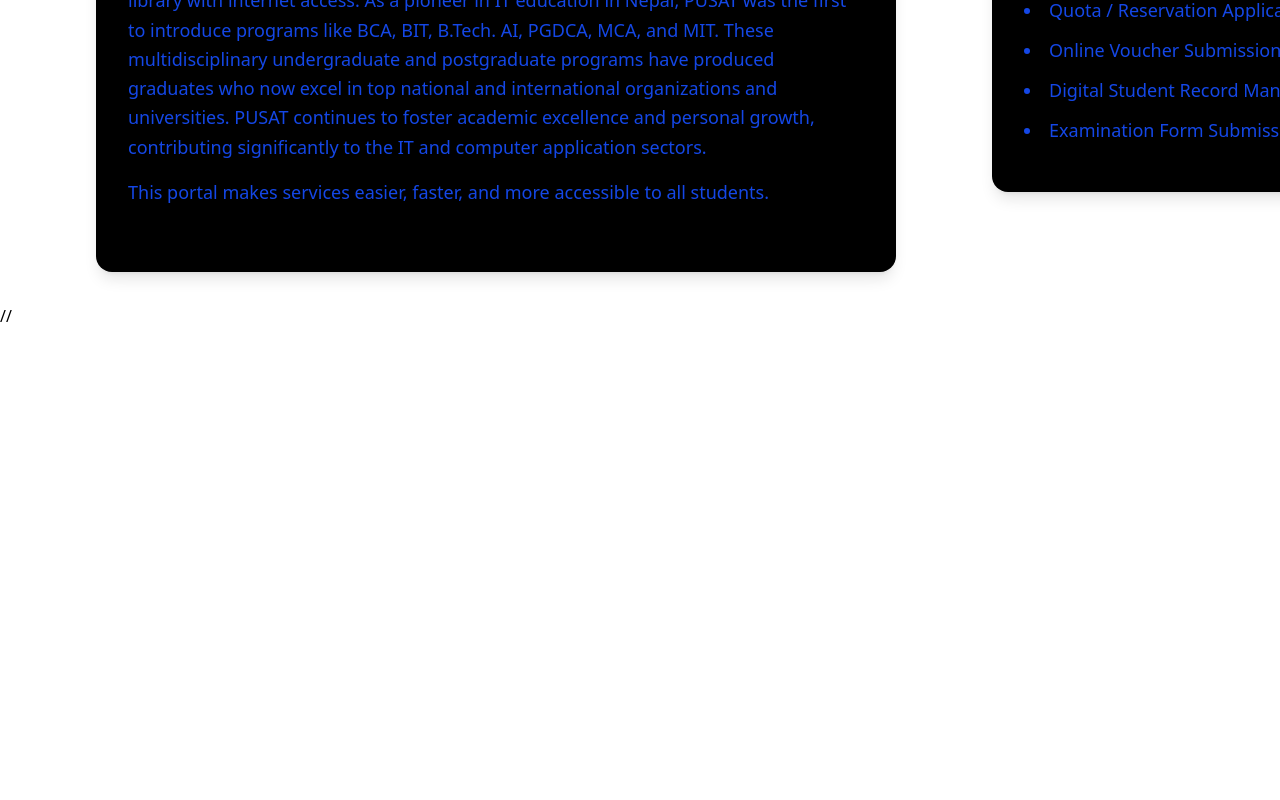
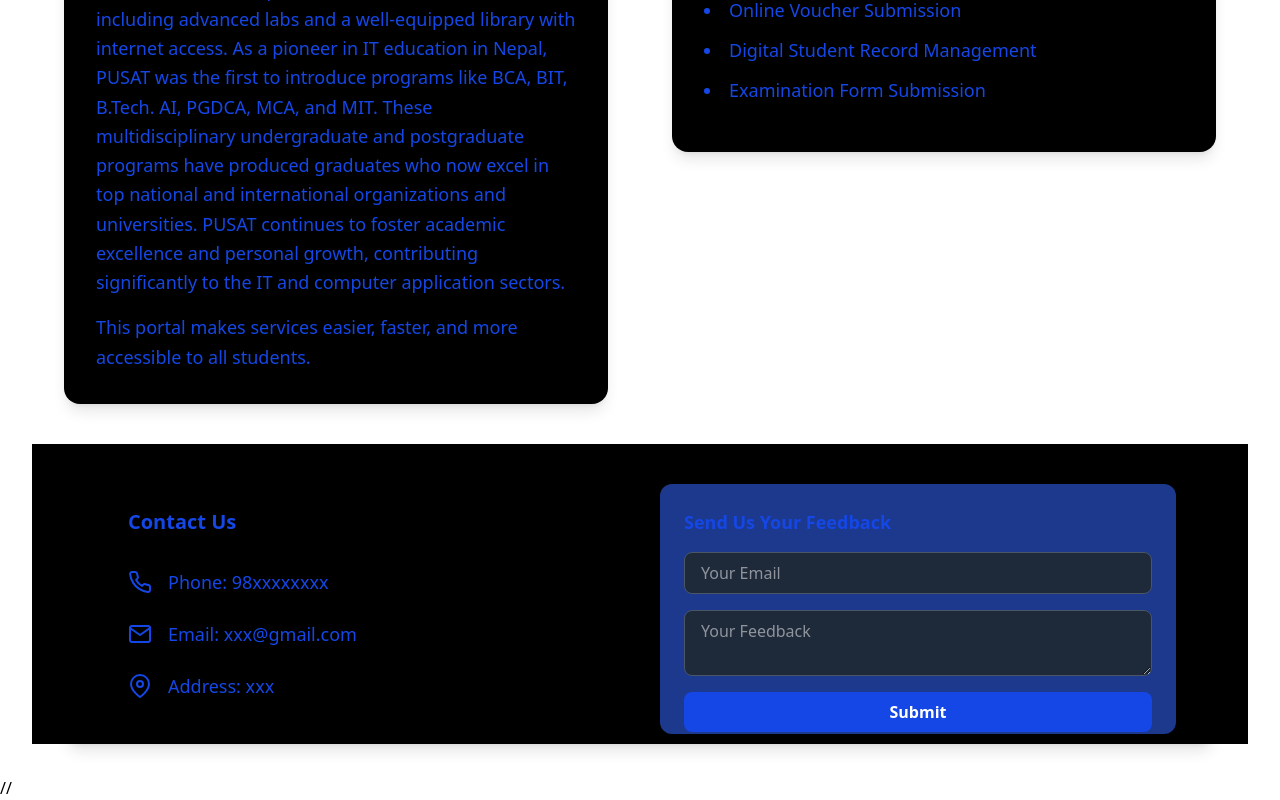
Before and after one commit to pawanmishra08/PU-Registration-form-frontend, a React (Vite) app: page / in a window 1280 px wide. Shown: the part 1208-2008 px from the top of the page. Before the commit the page ends 1536 px from the top, so only its background shows below. Built offline with nearby package versions, Linux system fonts and the light colour scheme.

Commit message:
some functionalities added git add .

```diff
--- a/package.json
+++ b/package.json
@@ -15,6 +15,7 @@
     "lucide-react": "^0.525.0",
     "react": "^19.1.0",
     "react-dom": "^19.1.0",
+    "react-icons": "^5.5.0",
     "react-router-dom": "^7.6.3"
   },
   "devDependencies": {
--- a/src/App.tsx
+++ b/src/App.tsx
@@ -6,6 +6,7 @@
 import Login from "./components/login";
 import About from "./components/About";
 import Services from "./components/Services";
+import Contact from "./components/Contact"
 
 // Registration Step Pages
 import PersonalInformation from "./pages/StudentsRegistration/personalInformation";
@@ -24,6 +25,7 @@
       <Route path="/Onlinepayment" element={<OnlinePayment />} />
       <Route path="/About" element={<About />} />
       <Route path="/Services" element={<Services />} />
+      <Route path="/Contact" element={<Contact />} />
       <Route path="/Login" element={<Login />} />
 
       <Route path="/StudentsRegistration" element={<StudentsRegistration />}>
--- a/src/components/Contact.tsx
+++ b/src/components/Contact.tsx
@@ -0,0 +1,68 @@
+import React from "react";
+import { FiPhone, FiMail, FiMapPin } from "react-icons/fi";
+
+const Contact: React.FC = () => {
+  return (
+    <div className="w-full flex justify-center px-8 mt-10">
+      <div className="w-full max-w-[1200px] h-[300px] bg-black-800 shadow-lg rounded-2xl p-10 flex flex-col text-left">
+
+        {/* <h2 className="text-xl font-bold text-blue-700 mb-8">Contact Us</h2> */}
+
+        {/* LEFT + RIGHT SECTION */}
+        <div className="flex flex-col md:flex-row w-full gap-10">
+
+          {/* LEFT SIDE - CONTACT INFO */}
+          <div className="flex flex-col space-y-6 w-full md:w-1/2 bg-black-800 h-[250px] p-6 rounded-xl">
+            <h2 className="text-xl font-bold text-blue-700 mb-8">Contact Us</h2>
+            <div className="flex items-center space-x-4">
+              <FiPhone className="text-blue-700 w-6 h-6" />
+              <span className="text-blue-700 text-lg">Phone: 98xxxxxxxx</span>
+            </div>
+
+            <div className="flex items-center space-x-4">
+              <FiMail className="text-blue-700 w-6 h-6" />
+              <span className="text-blue-700 text-lg">Email: xxx@gmail.com</span>
+            </div>
+
+            <div className="flex items-center space-x-4">
+              <FiMapPin className="text-blue-700 w-6 h-6" />
+              <span className="text-blue-700 text-lg">Address: xxx</span>
+            </div>
+          </div>
+
+          {/* RIGHT SIDE - FEEDBACK FORM */}
+          <div className="w-full md:w-1/2 bg-blue-900 p-6 rounded-xl max-w-[1200px] h-[250px]">
+            <h3 className="text-lg font-semibold text-blue-700 mb-4">Send Us Your Feedback</h3>
+
+            <form className="flex flex-col space-y-4">
+              <input
+                type="email"
+                placeholder="Your Email"
+                required
+                className="w-full px-4 py-2 rounded-lg bg-gray-800 text-white border border-gray-600 focus:outline-none focus:border-blue-700"
+              />
+
+              <textarea
+                placeholder="Your Feedback"
+                minLength={20}
+                required
+                rows={2}
+                className="w-full px-4 py-2 rounded-lg bg-gray-800 text-white border border-gray-600 focus:outline-none focus:border-blue-700"
+              ></textarea>
+
+              <button
+                type="submit"
+                className="w-full bg-blue-700 hover:bg-blue-800 text-white py-2 rounded-lg font-semibold"
+              >
+                Submit
+              </button>
+            </form>
+          </div>
+
+        </div>
+      </div>
+    </div>
+  );
+};
+
+export default Contact;
--- a/src/components/Home.tsx
+++ b/src/components/Home.tsx
@@ -3,6 +3,7 @@
 import { useNavigate } from "react-router-dom";
 import About from "./About";
 import Services from "./Services";
+import Contact from "./Contact";
 
 const Home: React.FC = () => {
   const navigate = useNavigate();
@@ -32,17 +33,24 @@
         </div>
       </div>
 
-      {/* About Section */}
-      <div className="w-full flex justify-between px-8 mt-10">
-      <div className="w-full flex justify-start px-8 mt-10">
-        <About />
-      </div>
+     <div className="w-full px-8 mt-10">
+  {/* About + Services in a row */}
+  <div className="w-full flex flex-col md:flex-row">
+    <div className="w-full md:w-1/2">
+      <About />
+    </div>
+    <div className="w-full md:w-1/2">
+      <Services />
+    </div>
+  </div>
 
-      {/* Services Section */}
-      <div className="mt-10 mb-20">
-        <Services />
-      </div>
-      </div>
+  {/* Contact Section - full width */}
+  <div className="w-full h-[300px] bg-black items-center justify-center">
+      <Contact />
+
+  </div>
+</div>
+
 
     </div>
   );
```
Also changed, not shown: 1 other file (tests, documents, lock files or other folders).
